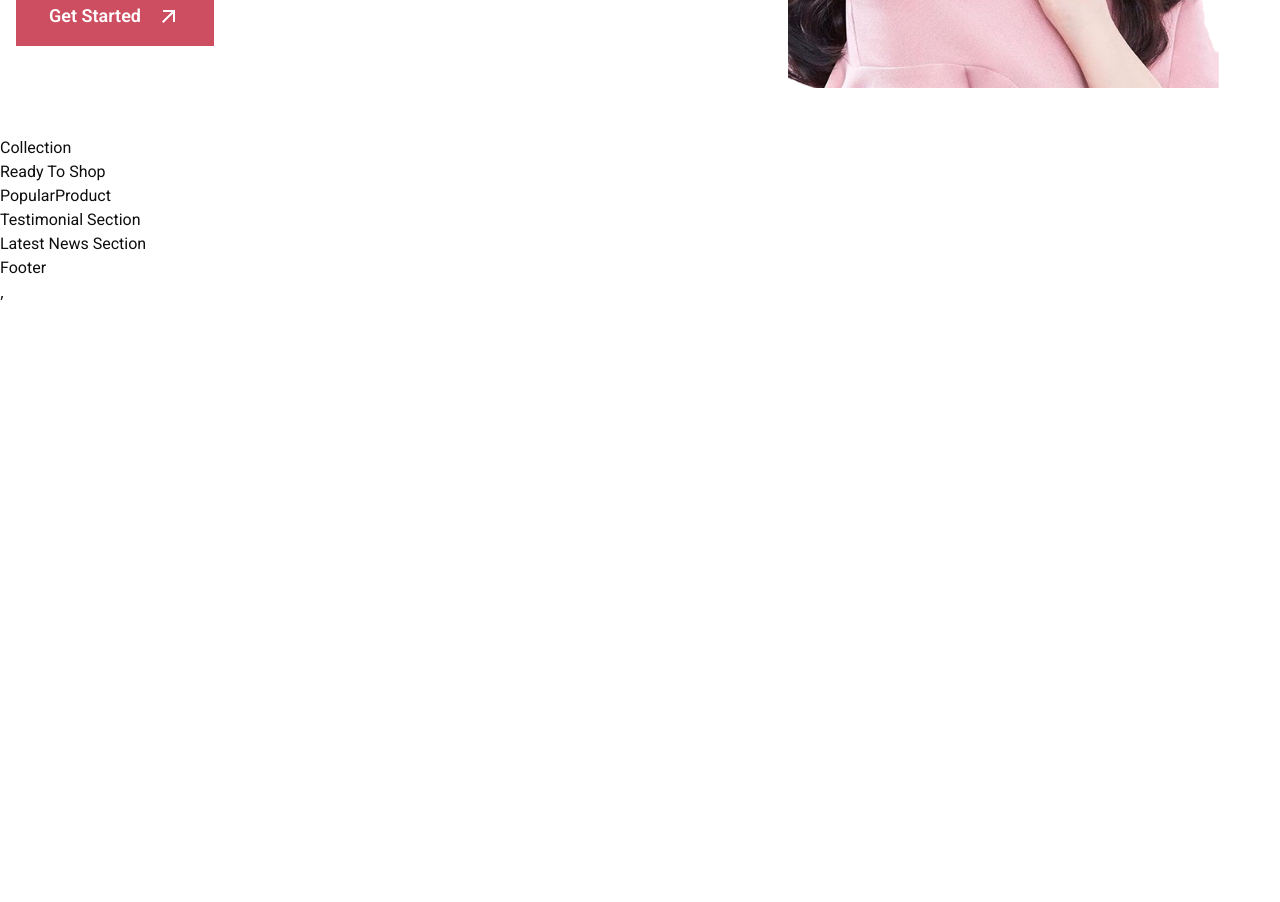
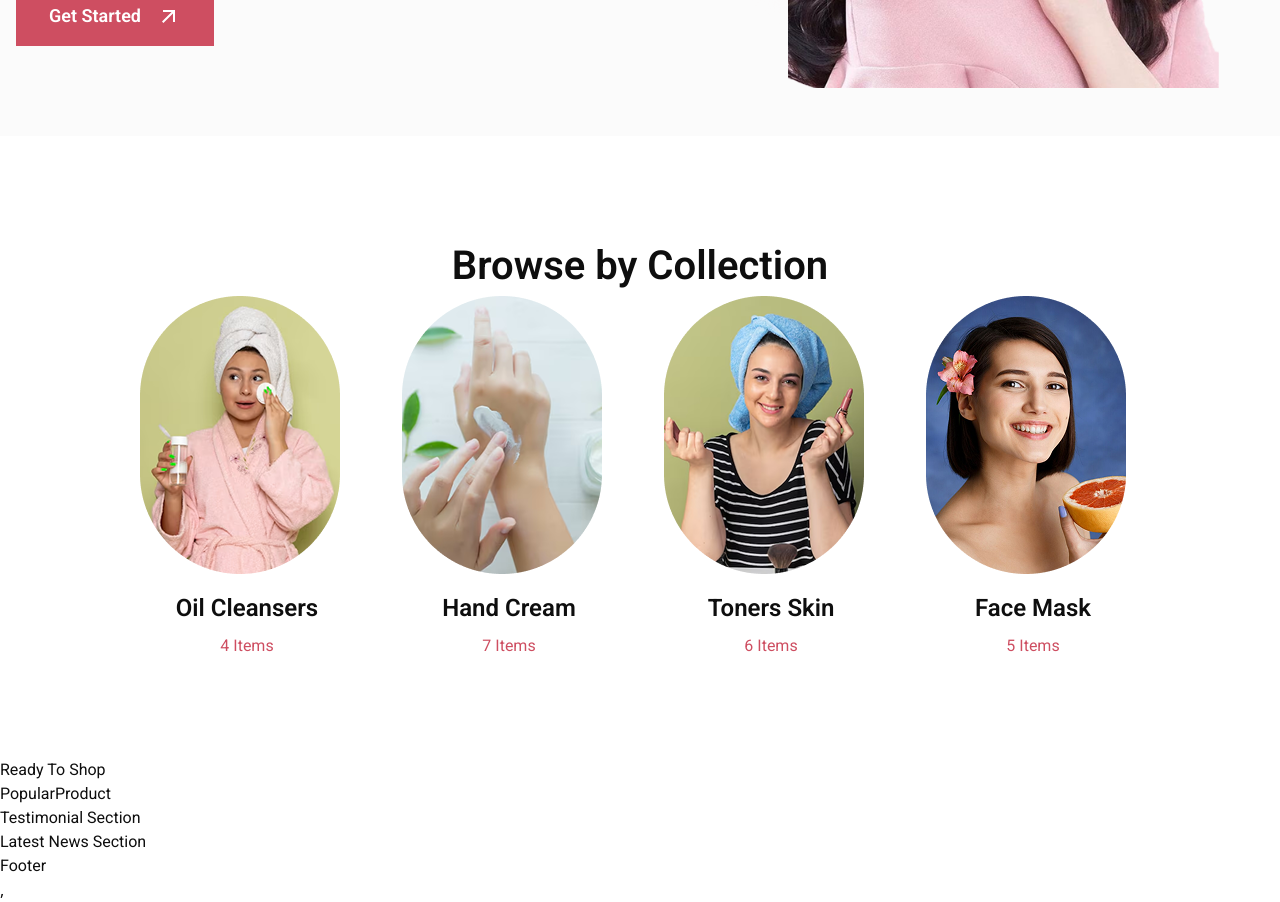
Before and after one commit to nurislam243/velvet-glow, a React (Vite) app: page / in a window 1280 px wide. Shown: the part 720-1622 px from the top of the page. Before the commit the page ends 1024 px from the top, so only its background shows below. Built offline with nearby package versions, Linux system fonts and the light colour scheme.

Commit message:
added collection section

```diff
--- a/src/pages/Home/Banner/Banner.jsx
+++ b/src/pages/Home/Banner/Banner.jsx
@@ -2,7 +2,7 @@ import { MdOutlineArrowOutward } from "react-icons/md";
 
  const Banner = () => {
   return (
-    <section className="bg-base-100 py-12">
+    <section className="bg-base-200 py-12">
       <div className="max-w-[1467px] mx-auto px-4 grid md:grid-cols-2 gap-8 items-center">
 
         {/* Left Side */}
--- a/src/pages/Home/Collection/Collection.jsx
+++ b/src/pages/Home/Collection/Collection.jsx
@@ -1,9 +1,20 @@
 import React from 'react';
+import CollectionCard from './CollectionCard';
 
 const Collection = () => {
     return (
-        <div>
-            Collection
+        <div className='bg-base-100'>
+            <div className="max-w-[1000px] mx-auto mt-[100px]">
+                <h1 className='font-semibold text-[40px] leading-[60px] text-base-content text-center mb-[36px'>Browse by Collection</h1>
+
+                {/* content */}
+                <div className="grid grid-cols-4 gap-12 mb-[100px]">
+                    <CollectionCard imgPath={"../../../../src/assets/Collection/Collection-img-1.png"} name={"Oil Cleansers"} unit={"4"}></CollectionCard>
+                    <CollectionCard imgPath={"../../../../src/assets/Collection/Collection-img-2.png"} name={"Hand Cream"} unit={"7"}></CollectionCard>
+                    <CollectionCard imgPath={"../../../../src/assets/Collection/Collection-img-3.png"} name={"Toners Skin"} unit={"6"}></CollectionCard>
+                    <CollectionCard imgPath={"../../../../src/assets/Collection/Collection-img-4.png"} name={"Face Mask"} unit={"5"}></CollectionCard>
+                </div>
+            </div>
         </div>
     );
 };
--- /dev/null
+++ b/src/pages/Home/Collection/CollectionCard.jsx
@@ -0,0 +1,13 @@
+import React from 'react';
+
+const CollectionCard = ({ imgPath, name, unit }) => {
+    return (
+        <div className='text-center'>
+            <img src={ imgPath } alt="" />
+            <h3 className='font-semibold text-[24px] leading-[36px] text-base-content mt-4 mb-2'>{ name }</h3>
+            <p className='text-base text-primary leading-6'>{ unit } Items</p>
+        </div>
+    );
+};
+
+export default CollectionCard;
```
